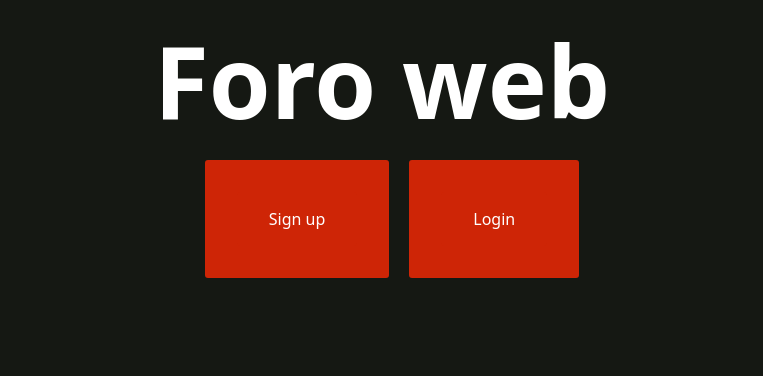
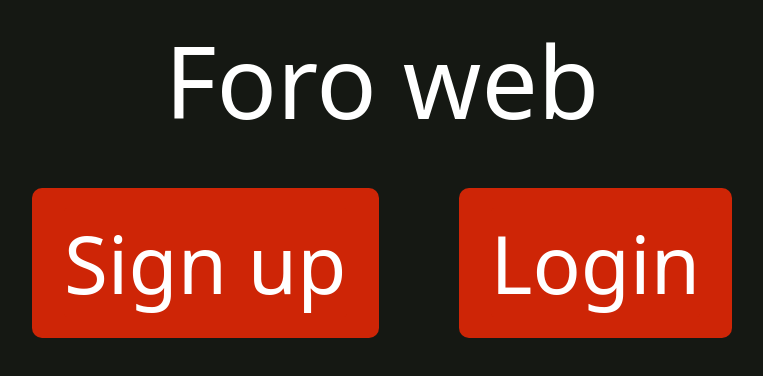
Before and after one commit to eziocard/pj_foro, a React (Vite) app in the folder fronted/: page / in a window 1280 px wide. Shown: the top 376 px of the page, without its empty margins (258-1021 px from the left). Built offline with nearby package versions, Linux system fonts and the light colour scheme.

Commit message:
se corrigieron estilos

```diff
--- a/fronted/src/App.jsx
+++ b/fronted/src/App.jsx
@@ -1,15 +1,15 @@
-import './App.css'
+import styles from './App.module.css'
 import { Link } from 'react-router-dom';
 
 function App() {
 
   return (
     <>
-      <div id = "contenedor">
-        <h1 id = "titulo">Foro web</h1>
-        <div id = "buttons">
-          <button><Link to="/signup">Sign up</Link></button>
-          <button><Link to="/login">Login</Link></button>
+      <div id = {styles.contenedor}>
+        <h1 id = {styles.titulo}>Foro web</h1>
+        <div>
+          <button className = {styles.button}><Link className = {styles.a} to="/signup">Sign up</Link></button>
+          <button className= {styles.button}><Link className = {styles.a} to="/login">Login</Link></button>
         </div>
       </div>
 
--- a/fronted/src/App.css
+++ b/fronted/src/App.module.css
@@ -14,28 +14,30 @@
   font-size: 100px;
 }
 
-button{
-  margin-top: 100px;
-  margin-left: 20px !important;
-}
-button,a{
+.button{
   background-color: #ce2506;
   padding: 15px 32px;
   text-align: center;
-  color:white !important;
-  text-decoration: none !important;
+  color:white ;
+  text-decoration: none ;
   display: inline-block;
-  font-size: 16px;
-  border-radius:3px !important;
-  margin:20px;
+  font-size: 80px;
+  border-radius:10px ;
+  margin:40px;
+}
+.a{
+  text-decoration: none ;
+  color:white ;
+  background-color: #ce2506;
+  border-radius: 3px;
 }
 
 /* Estilo del botón cuando el usuario pasa el ratón por encima */
-button:hover {
+.button:hover,.a:hover {
   background-color: #f5260a;
 }
 
 /* Estilo cuando el botón es presionado */
-button:active {
-  background-color: #388e3c;
+.button:active, .a:hover {
+  background-color:  #f5260a;
 }
```
